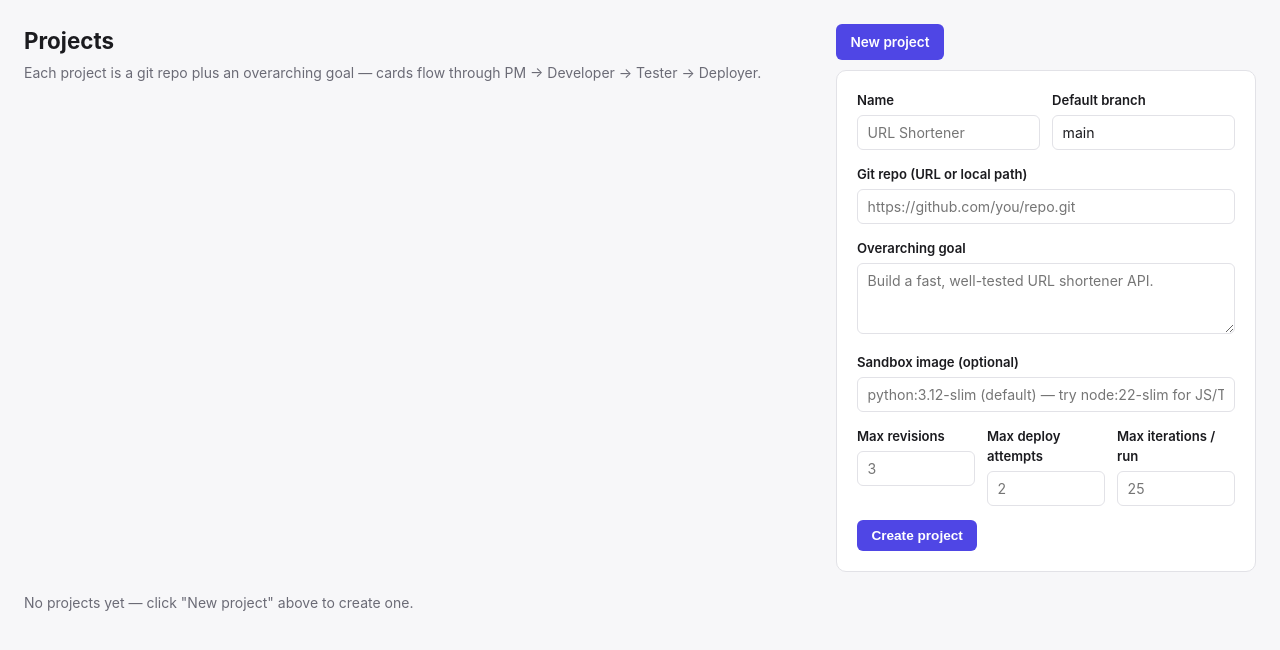
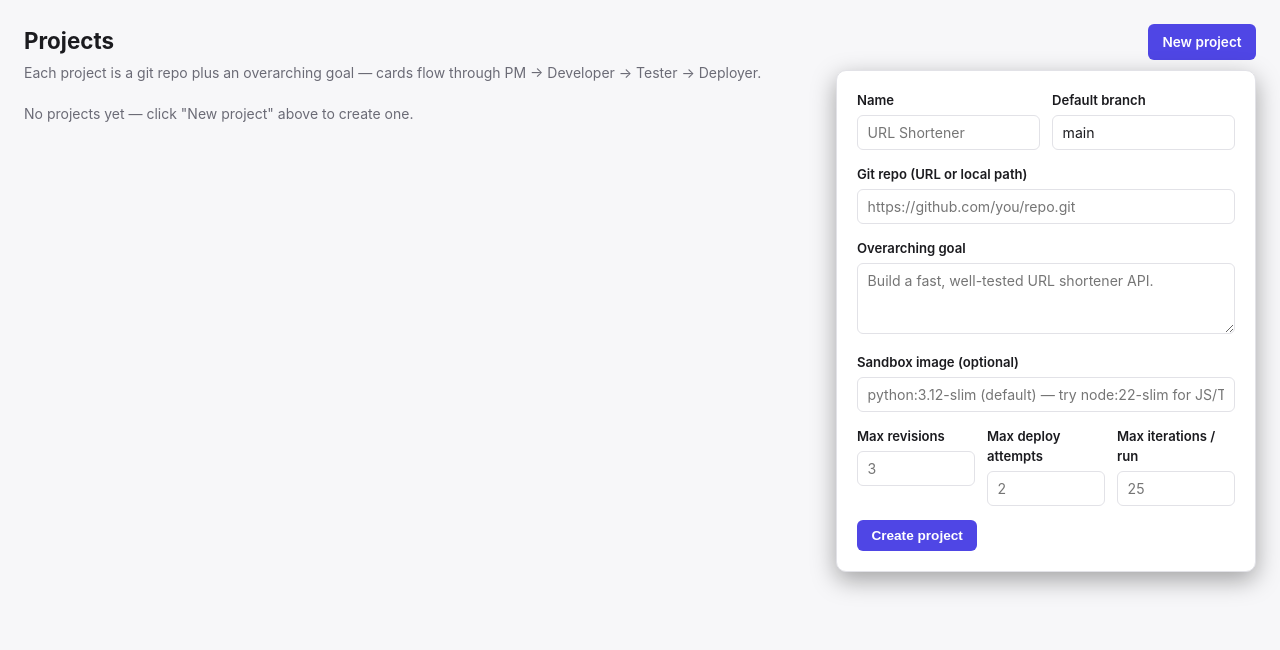
Before and after one commit to ehippy/built, a FastAPI app: page /ui/projects in a window 1280 px wide, after a click on "New project". Shown: the part 55-705 px from the top of the page. Run offline with FastAPI, Linux system fonts and the light colour scheme; data that the repository does not hold is empty.

Commit message:
feat: Refactor project and board templates to use action disclosure for improved UI organization

```diff
--- a/src/built/ui/static/style.css
+++ b/src/built/ui/static/style.css
@@ -362,23 +362,33 @@ th {
   margin-bottom: 0;
 }
 
-.new-project {
+.page-header-actions {
+  display: flex;
+  gap: 0.5rem;
   flex-shrink: 0;
 }
-.new-project summary.btn {
+.action-disclosure {
+  flex-shrink: 0;
+  position: relative;
+}
+.action-disclosure summary.btn {
   display: inline-block;
   width: fit-content;
   list-style: none;
   cursor: pointer;
 }
-.new-project summary.btn::-webkit-details-marker {
+.action-disclosure summary.btn::-webkit-details-marker {
   display: none;
 }
-.new-project .panel {
-  margin-top: 0.6rem;
-  margin-bottom: 0;
+.action-disclosure .panel {
+  position: absolute;
+  top: calc(100% + 0.6rem);
+  right: 0;
+  z-index: 20;
+  margin: 0;
   width: 420px;
   max-width: 90vw;
+  box-shadow: 0 8px 24px rgba(0, 0, 0, 0.35);
 }
 
 .project-list .project-card {
--- a/src/built/ui/templates/projects_list.html.j2
+++ b/src/built/ui/templates/projects_list.html.j2
@@ -6,7 +6,7 @@
     <h1>Projects</h1>
     <p class="subtitle">Each project is a git repo plus an overarching goal — cards flow through PM &rarr; Developer &rarr; Tester &rarr; Deployer.</p>
   </div>
-  <details class="new-project">
+  <details class="action-disclosure">
     <summary class="btn">New project</summary>
     <div class="panel">
       <form method="post" action="/ui/projects">
```
Also changed, not shown: src/built/ui/templates/board.html.j2 (+17 -9 lines).
